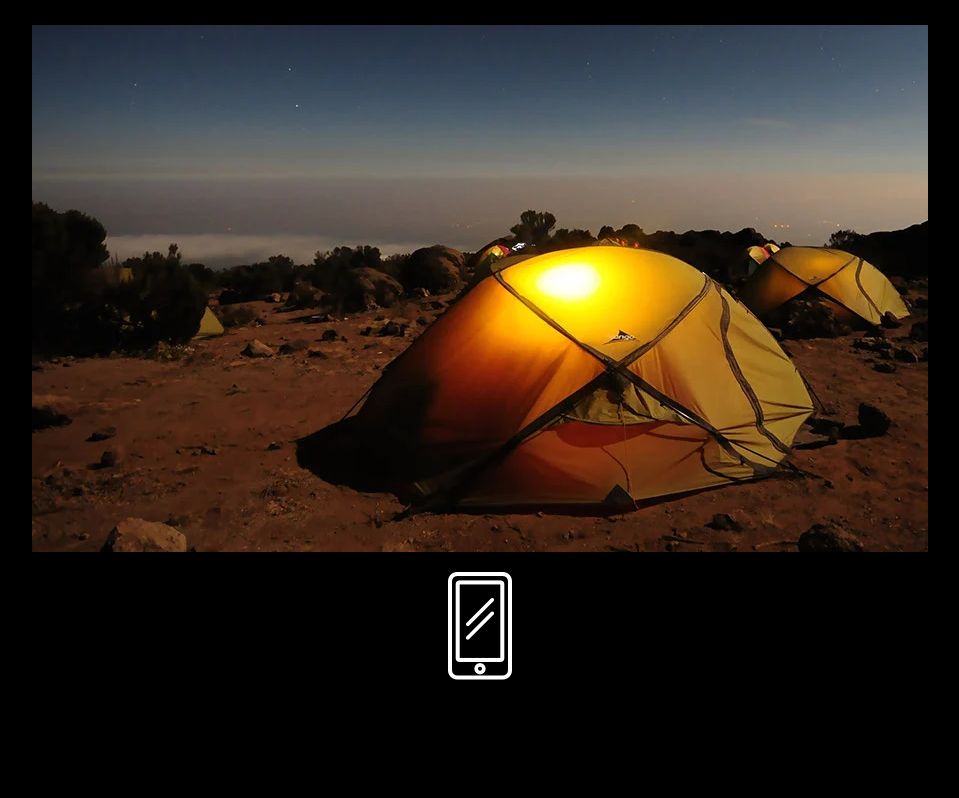
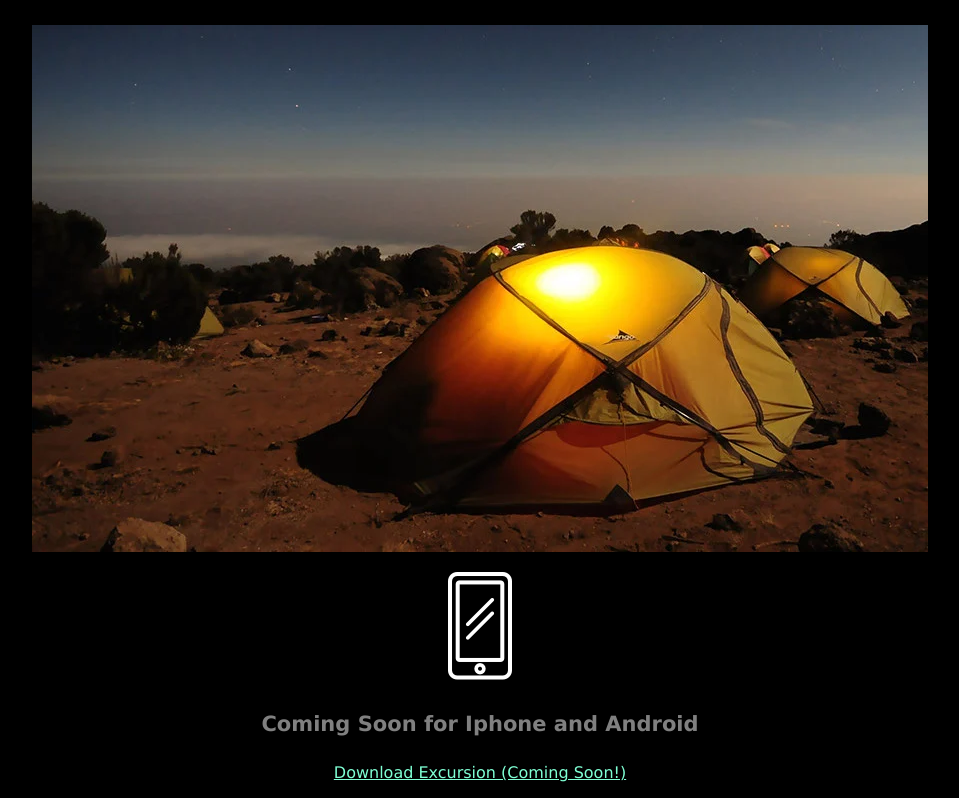
Before and after one commit to codecnt/excursion2, a plain HTML site: page index.html in a window 1280 px wide. Shown: the part 460-1258 px from the top of the page, without its empty margins (160-1119 px from the left). Before the commit the page ends 1160 px from the top, so only its background shows below. Drawn offline with Linux system fonts and the light colour scheme.

Commit message:
footer text added

```diff
--- a/index.html
+++ b/index.html
@@ -17,5 +17,7 @@
 <h4 class="header--sub-header">Excursion remember places you like, and recommends new points of interest around you.</h4>
 <p><img src="resources/images/camp.jpg"></p>
 <p><img src="resources/images/phone.png"></p>
+<h4 class="header--sub-header">Coming Soon for Iphone and Android</h4>
+<p><a class="link--cta" href="#">Download Excursion (Coming Soon!)</a></p>
 </body>
 </html>
```
